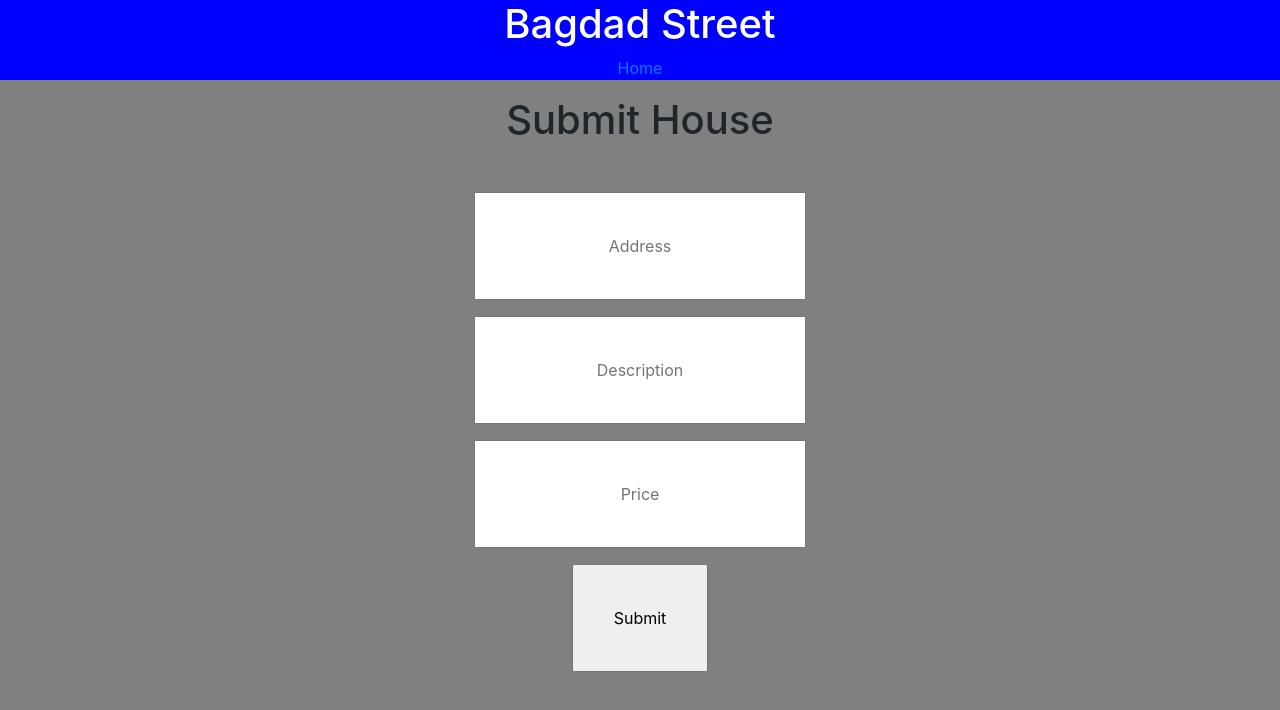
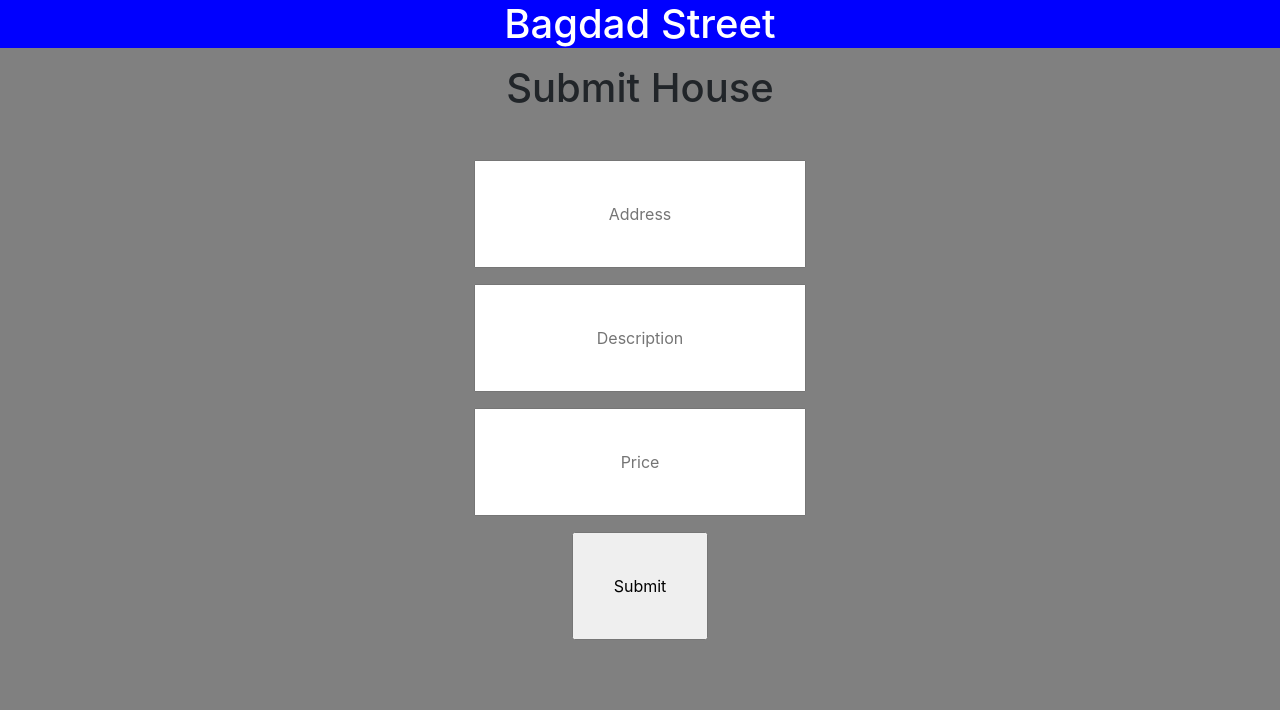
Before and after one commit to bmulhern2/bagdad, a website: page admin.html in a window 1280 px wide. Drawn offline with nearby package versions, Linux system fonts and the light colour scheme.

Commit message:
Update admin.html

```diff
--- a/admin.html
+++ b/admin.html
@@ -30,7 +30,6 @@
 <body>
 <nav>
 <h1>Bagdad Street</h1>
-<nav-link><a href="bagdad/index.html">Home</a></nav-link>
 </nav>
 <form method="POST" action='/add'>
 <h1>Submit House</h1>
```
